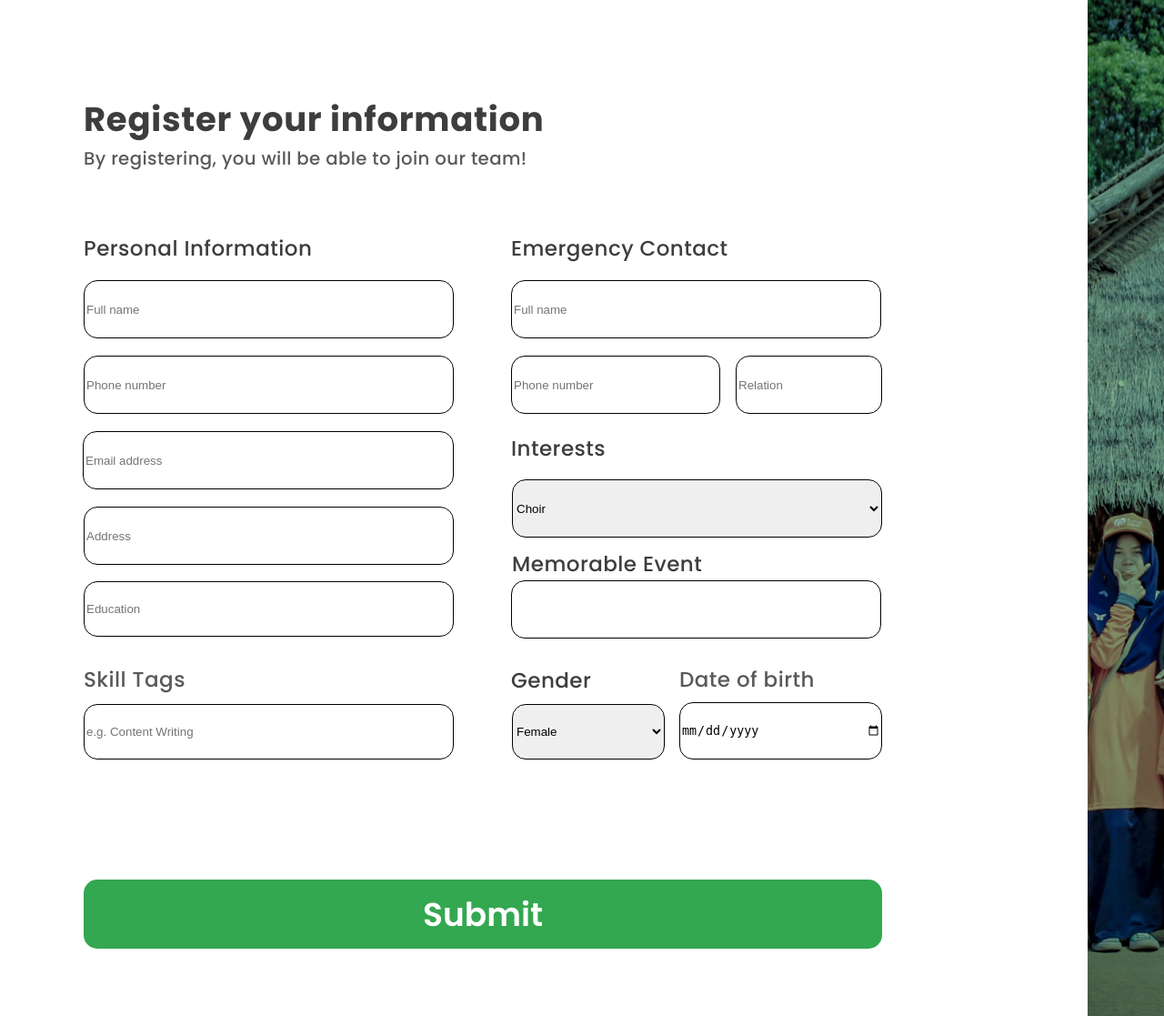
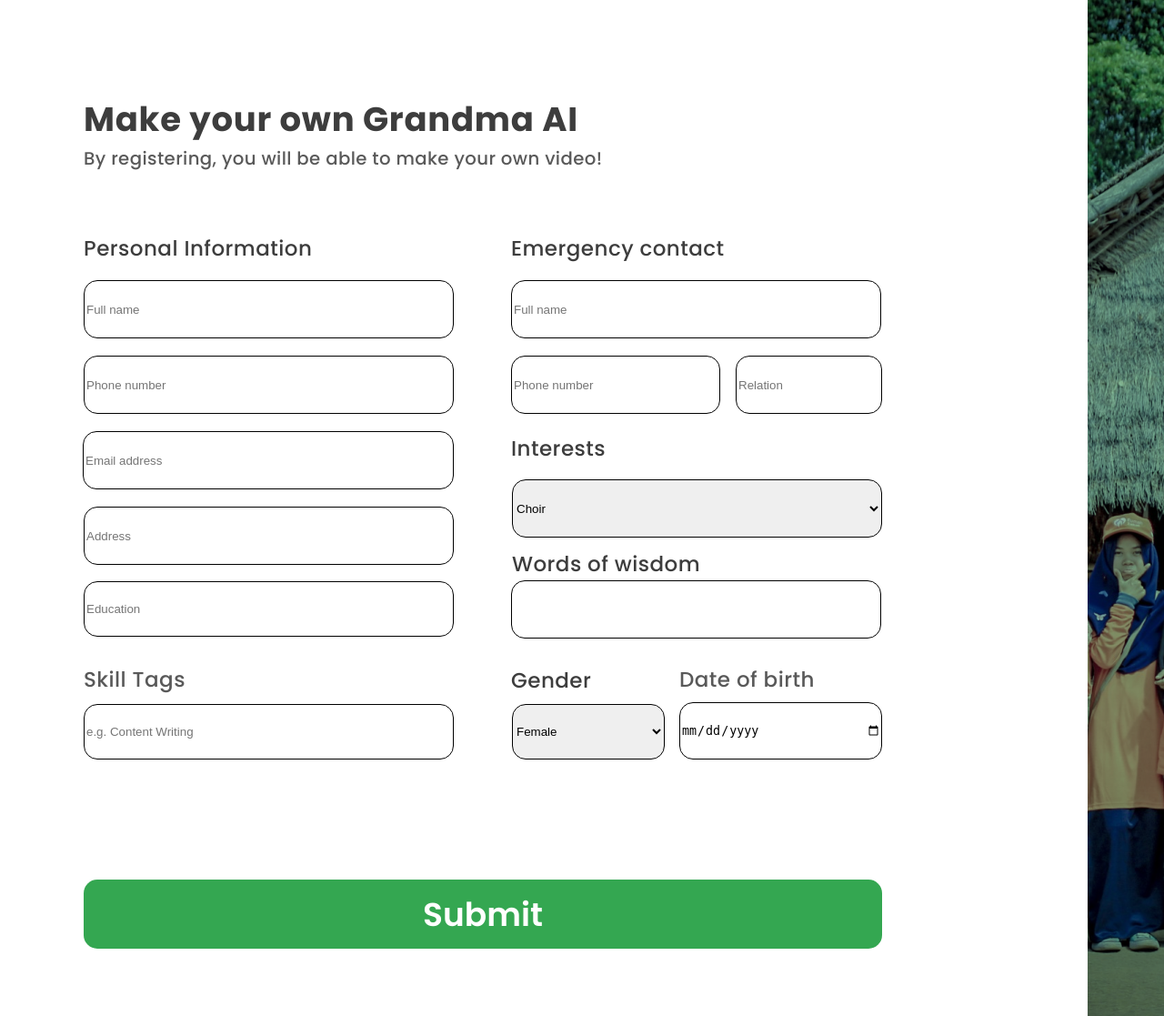
Before and after one commit to tong2984a/ai_lipsync, a Flask app: page / in a window 1280 px wide. Shown: the whole page at 91% size. Run offline with Flask 3, Linux system fonts and the light colour scheme.

Commit message:
update wordings

```diff
--- a/static/register/css/index.css
+++ b/static/register/css/index.css
@@ -156,7 +156,7 @@
   width: 879px;
   height: 735px;
 }
-.register-your-information {
+.make-your-own {
   position: absolute;
   top: 96px;
   left: 92px;
@@ -190,8 +190,8 @@
 .emergency-contact,
 .gender,
 .interests,
-.memorable-event,
-.skill-tags {
+.skill-tags,
+.words-of-wisdom {
   position: absolute;
   letter-spacing: 0.02em;
   line-height: 30px;
@@ -205,20 +205,20 @@
 .emergency-contact,
 .gender,
 .interests,
-.memorable-event {
+.words-of-wisdom {
   top: 258px;
   left: 562px;
 }
 .gender,
 .interests,
-.memorable-event {
+.words-of-wisdom {
   top: 478px;
 }
 .gender,
-.memorable-event {
+.words-of-wisdom {
   top: 733px;
 }
-.memorable-event {
+.words-of-wisdom {
   top: 605px;
   left: 563px;
 }
--- a/templates/register.html
+++ b/templates/register.html
@@ -56,17 +56,17 @@
           <div class="submit">Submit</div>
         </button>
       </form>
-      <b class="register-your-information">Register your information</b>
+      <b class="make-your-own">Make your own Grandma AI</b>
       <div class="by-registering-you">
-        By registering, you will be able to join our team!
+        By registering, you will be able to make your own video!
       </div>
       <div class="personal-information">Personal Information</div>
       <div class="date-of-birth">Date of birth</div>
       <div class="skill-tags">Skill Tags</div>
-      <div class="emergency-contact">Emergency Contact</div>
+      <div class="emergency-contact">Emergency contact</div>
       <div class="interests">Interests</div>
       <div class="gender">Gender</div>
-      <div class="memorable-event">Memorable Event</div>
+      <div class="words-of-wisdom">Words of wisdom</div>
       <img
         class="register-page-2-child"
         alt=""
```
